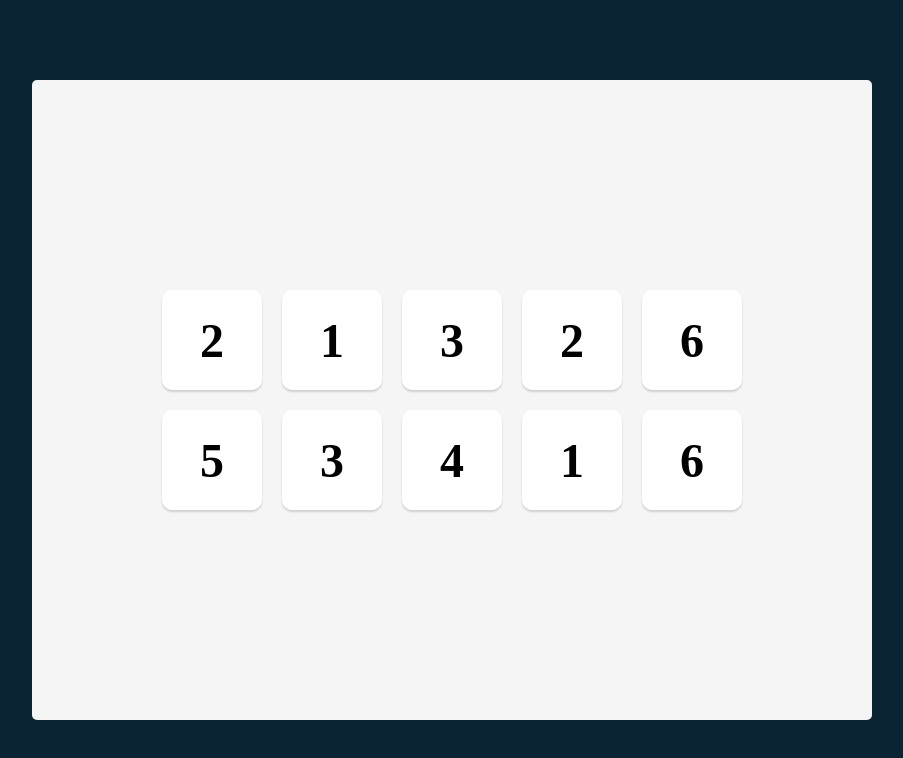
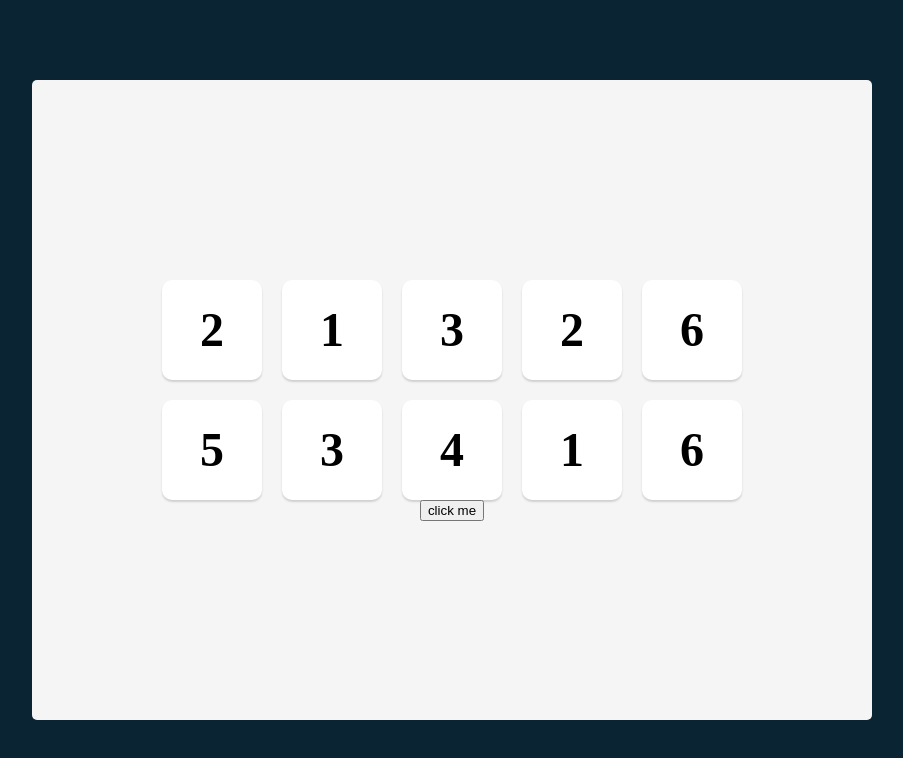
Before and after one commit to CodeJeffreyG/Tenzies, a React (Create React App) app: page / in a window 1280 px wide. Shown: the top 758 px of the page, without its empty margins (188-1091 px from the left). Built offline with nearby package versions, Linux system fonts and the light colour scheme.

Commit message:
Added button that handles rerolls

```diff
--- a/package.json
+++ b/package.json
@@ -8,8 +8,6 @@
     "@testing-library/user-event": "^13.5.0",
     "@types/jest": "^27.5.2",
     "@types/node": "^16.11.43",
-    "@types/react": "^18.0.15",
-    "@types/react-dom": "^18.0.6",
     "react": "^18.2.0",
     "react-dom": "^18.2.0",
     "react-scripts": "5.0.1",
@@ -39,5 +37,9 @@
       "last 1 firefox version",
       "last 1 safari version"
     ]
+  },
+  "devDependencies": {
+    "@types/react": "^18.0.15",
+    "@types/react-dom": "^18.0.6"
   }
 }
--- a/public/index.html
+++ b/public/index.html
@@ -10,34 +10,11 @@
       content="Web site created using create-react-app"
     />
     <link rel="apple-touch-icon" href="%PUBLIC_URL%/logo192.png" />
-    <!--
-      manifest.json provides metadata used when your web app is installed on a
-      user's mobile device or desktop. See https://developers.google.com/web/fundamentals/web-app-manifest/
-    -->
     <link rel="manifest" href="%PUBLIC_URL%/manifest.json" />
-    <!--
-      Notice the use of %PUBLIC_URL% in the tags above.
-      It will be replaced with the URL of the `public` folder during the build.
-      Only files inside the `public` folder can be referenced from the HTML.
-
-      Unlike "/favicon.ico" or "favicon.ico", "%PUBLIC_URL%/favicon.ico" will
-      work correctly both with client-side routing and a non-root public URL.
-      Learn how to configure a non-root public URL by running `npm run build`.
-    -->
-    <title>React App</title>
+    <title>Tenzies</title>
   </head>
   <body>
     <noscript>You need to enable JavaScript to run this app.</noscript>
     <div id="root"></div>
-    <!--
-      This HTML file is a template.
-      If you open it directly in the browser, you will see an empty page.
-
-      You can add webfonts, meta tags, or analytics to this file.
-      The build step will place the bundled scripts into the <body> tag.
-
-      To begin the development, run `npm start` or `yarn start`.
-      To create a production bundle, use `npm run build` or `yarn build`.
-    -->
   </body>
 </html>
--- a/src/App.tsx
+++ b/src/App.tsx
@@ -1,11 +1,8 @@
-import React, {useState} from "react";
+import React, { useState } from "react";
 import Die from "./Components/Die";
-
+import Button from "./Components/Button";
 
 function App() {
-
-
-
   const randomTenNumbers = () => {
     let result = [];
     for (let i = 0; i < 10; i++) {
@@ -14,20 +11,18 @@ function App() {
     return result; //creating an array of 10 random numbers
   };
 
-  const [allDie, allDieState] = useState(randomTenNumbers())
+  const [allDie, allDieState] = useState(randomTenNumbers());
 
+  const reroll = () => {
+    allDieState((prevState) => (prevState = randomTenNumbers()));
+  };
 
-    let die = allDie.map(dice =>
-    <Die
-    value = {dice} //map over all 10 numbers and giving each value as a prop
-    />)
-
+  let diceElements = allDie.map((dice) => <Die value={dice} />);
 
   return (
     <main>
-      <div className="diceContainer">
-        {die}
-      </div>
+      <div className="diceContainer">{diceElements}</div>
+      <Button reroll={reroll} />
     </main>
   );
 }
--- /dev/null
+++ b/src/Components/Button.tsx
@@ -0,0 +1,3 @@
+export default function button(props:any){
+    return <button className="rerollButton" onClick={props.reroll}>click me</button>
+}
--- a/src/Components/Die.js
+++ b/src/Components/Die.tsx
@@ -1,4 +1,4 @@
-export default function Die(props) {
+export default function Die(props: any) {
   return (
     <div className="die-Face">
       <h2>{props.value}</h2>
--- a/src/index.css
+++ b/src/index.css
@@ -50,3 +50,7 @@ main {
 .die-Face > h2 {
   font-size: 3rem;
 }
+
+.rerollButton {
+
+}
```
Also changed, not shown: 1 other file (tests, documents, lock files or other folders).
